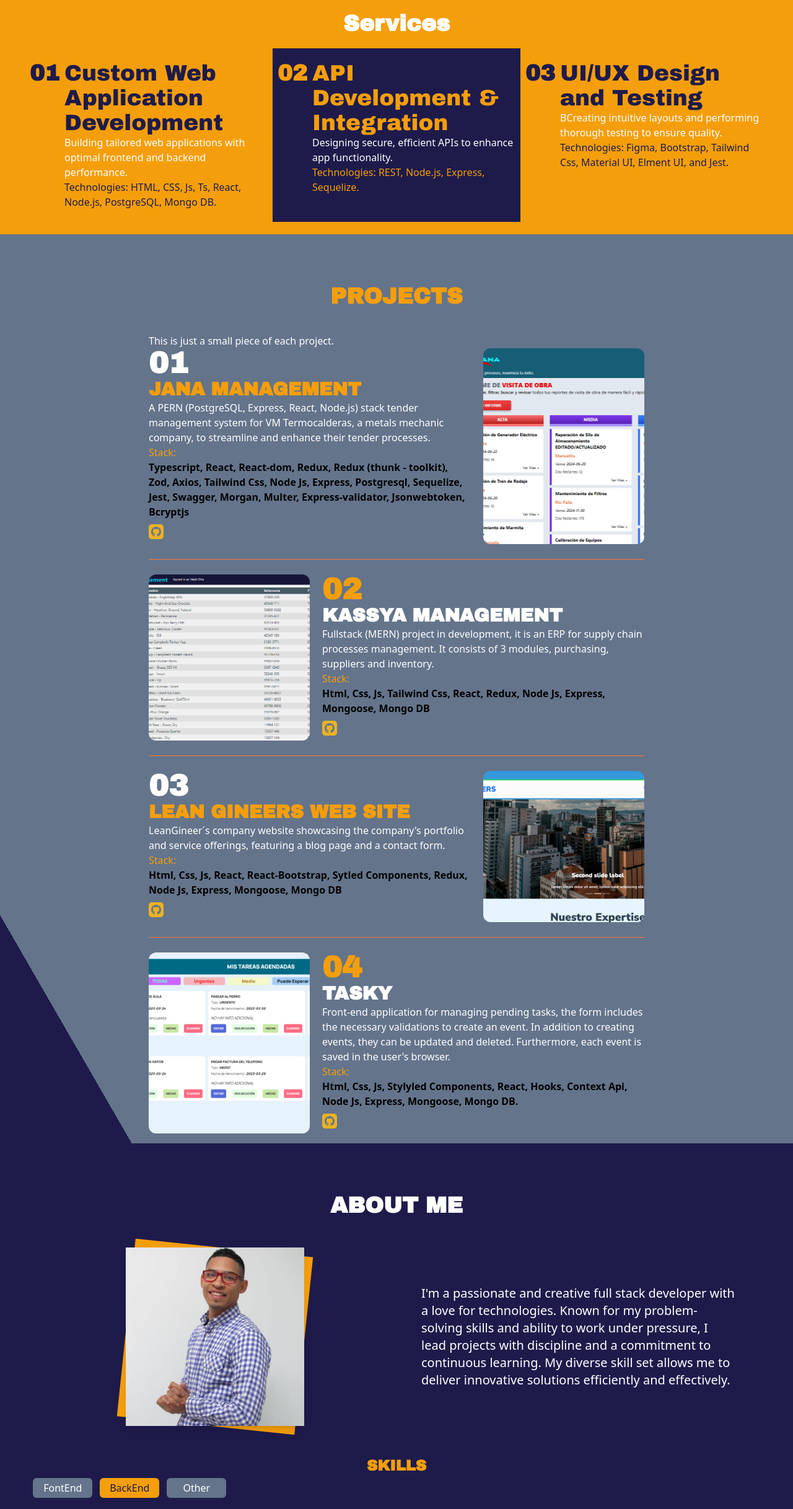
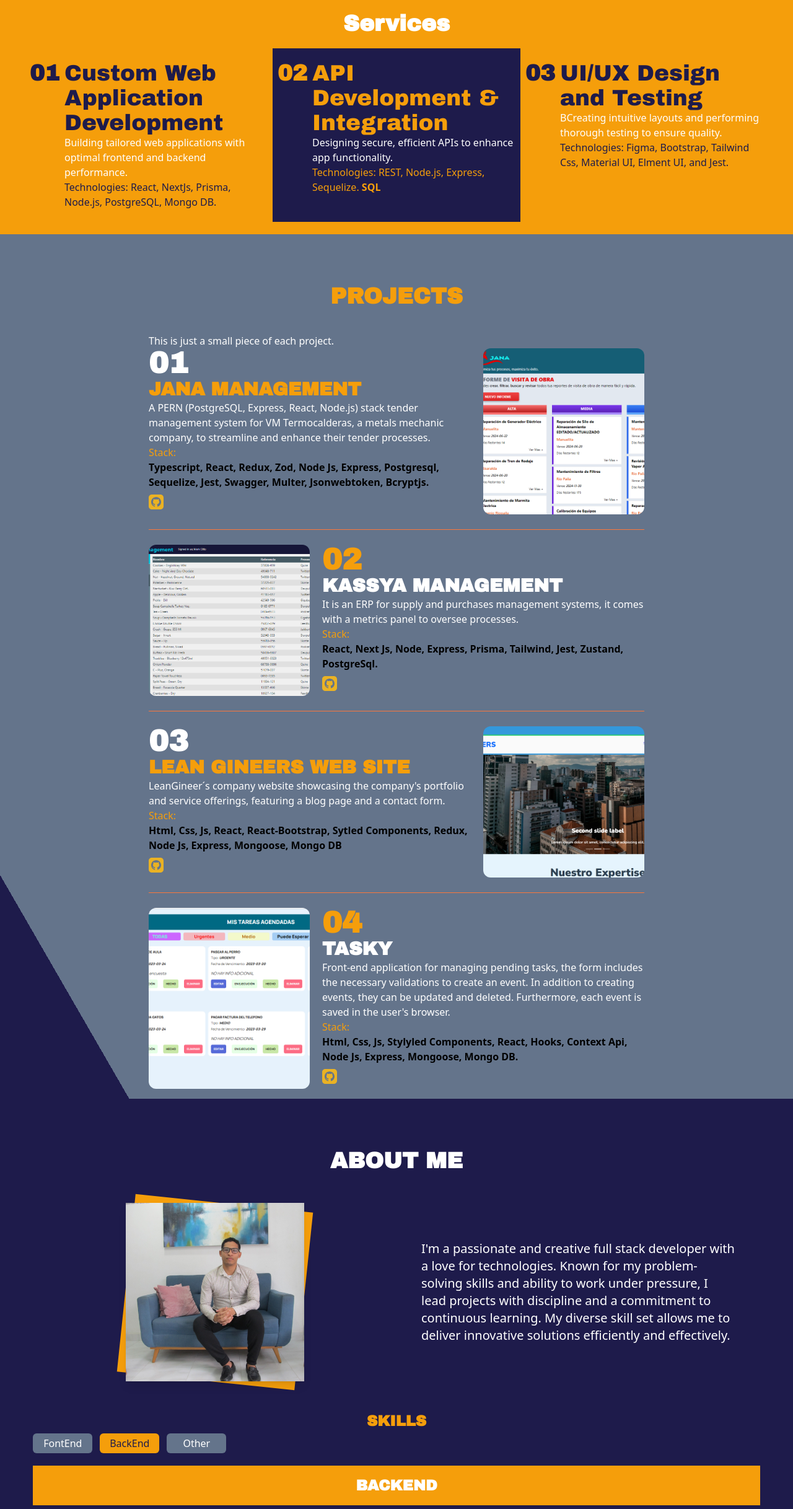
Before and after one commit to afmarquinho/fullstackMarco, a React (Vite) app: page / in a window 1280 px wide. Shown: the part 802-3237 px from the top of the page at 62% size. Built offline with nearby package versions, Linux system fonts and the light colour scheme.

Commit message:
Se actualiza el la foto del about y los proyectos

```diff
--- a/src/About.jsx
+++ b/src/About.jsx
@@ -15,7 +15,7 @@ const About = () => {
             <div className="absolute w-48 md:w-72 h-48 md:h-72 transform rotate-6 bg-amber-500 z-30"></div>
 
             {/* <!-- foto --> */}
-            <div className="bg-[url('./assets/foto.jpg')] w-48 md:w-72 h-48 md:h-72 bg-cover bg-center bg-no-repeat relative z-40 shadow-lg"></div>
+            <div className="bg-about w-48 md:w-72 h-48 md:h-72 bg-cover bg-center bg-no-repeat relative z-40 shadow-lg"></div>
           </div>
           {/* <!-- Fin foto --> */}
           <div className="p-10 w-full md:w-1/2 flex justify-center items-center text-xl">
--- a/src/Projects.jsx
+++ b/src/Projects.jsx
@@ -29,10 +29,8 @@ const Projects = () => {
             </p>
             <h3 className="text-amber-500">Stack:</h3>
             <p className="text-black font-semibold">
-              Typescript, React, React-dom, Redux, Redux (thunk - toolkit), Zod,
-              Axios, Tailwind Css, Node Js, Express, Postgresql, Sequelize,
-              Jest, Swagger, Morgan, Multer, Express-validator, Jsonwebtoken,
-              Bcryptjs
+              Typescript, React, Redux, Zod, Node Js, Express, Postgresql, Sequelize,
+              Jest, Swagger, Multer, Jsonwebtoken, Bcryptjs.
             </p>
             <div className="flex gap-3 my-2">
               <button>
@@ -66,14 +64,11 @@ const Projects = () => {
               Kassya Management
             </h2>
             <p>
-              Fullstack (MERN) project in development, it is an ERP for supply
-              chain processes management. It consists of 3 modules, purchasing,
-              suppliers and inventory.
+             It is an ERP for supply and purchases management systems, it comes with a metrics panel to oversee processes.
             </p>
             <h3 className="text-amber-500">Stack:</h3>
             <p className="text-black font-semibold">
-              Html, Css, Js, Tailwind Css, React, Redux, Node Js, Express,
-              Mongoose, Mongo DB
+             React, Next Js, Node, Express, Prisma, Tailwind, Jest, Zustand, PostgreSql.
             </p>
             <div className="flex gap-3 my-2">
               <button>
--- a/src/Services.jsx
+++ b/src/Services.jsx
@@ -19,7 +19,7 @@ const Services = () => {
               backend performance.
             </p>
             <p className="text-amber-500 md:text-indigo-950">
-              Technologies: HTML, CSS, Js, Ts, React, Node.js, PostgreSQL, Mongo DB.
+              Technologies: React, NextJs, Prisma, Node.js, PostgreSQL, Mongo DB.
             </p>
           </div>
         </div>
@@ -39,7 +39,7 @@ const Services = () => {
               Designing secure, efficient APIs to enhance app functionality.
             </p>
             <p className="text-indigo-950 md:text-amber-500">
-              Technologies: REST, Node.js, Express, Sequelize.
+              Technologies: REST, Node.js, Express, Sequelize. <span className={`font-bold`}>SQL</span>
             </p>
           </div>
         </div>
--- a/src/index.css
+++ b/src/index.css
@@ -39,3 +39,6 @@
 .leangineers-image{
   background-image: url(./assets/leangineers.png);
 }
+.bg-about {
+  background-image: url(./assets/IMG_1290.JPG);
+}
```
Also changed, not shown: src/assets/IMG_1279.jpg (added), src/assets/IMG_1290.JPG (added).
